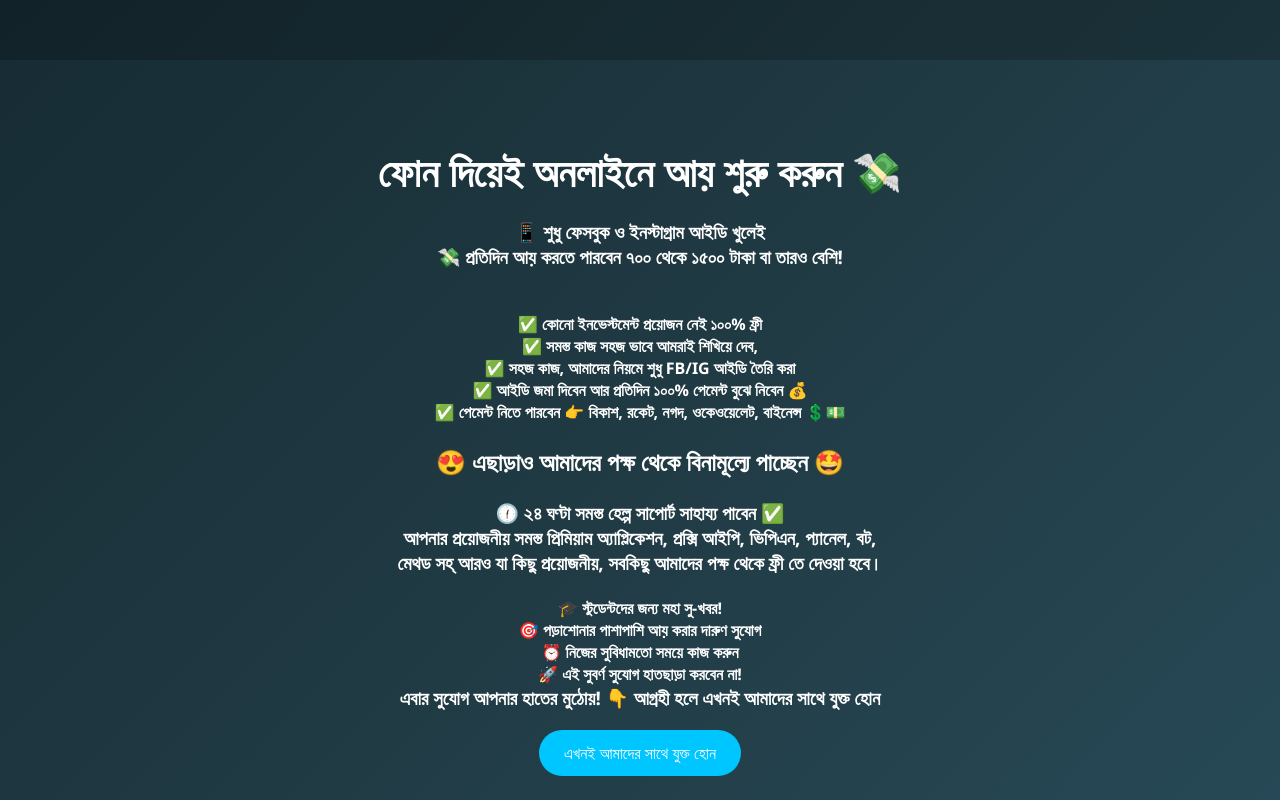
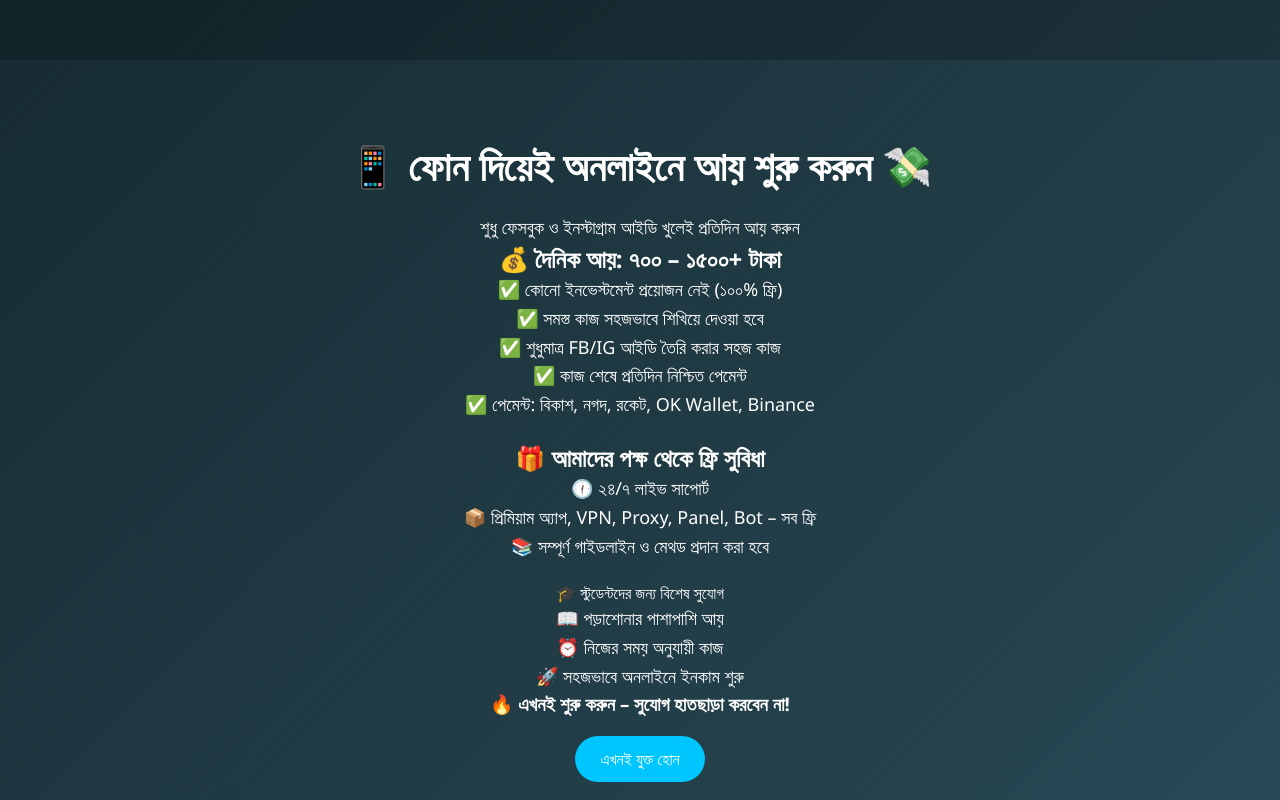
Before and after one commit to yeasin2003214-arch/Meta-Marketing, a plain HTML site: page index.html in a window 1280 px wide. Shown: the part 740-1540 px from the top of the page. Drawn offline with Linux system fonts and the light colour scheme.

Commit message:
Refactor index.html structure and content

```diff
--- a/index.html
+++ b/index.html
@@ -22,42 +22,48 @@
 <section class="hero">
   <div class="hero-content">
 
-    <h1>ফোন দিয়েই অনলাইনে আয় শুরু করুন 💸</h1>
+  <h1>📱 ফোন দিয়েই অনলাইনে আয় শুরু করুন 💸</h1>
 
-    <p>
-      <h3>📱 শুধু ফেসবুক ও ইনস্টাগ্রাম আইডি খুলেই <br>
-      💸 প্রতিদিন আয় করতে পারবেন ৭০০ থেকে ১৫০০ টাকা বা তারও বেশি! </h3><br><br>
-      <h4>
-      ✅ কোনো ইনভেস্টমেন্ট প্রয়োজন নেই ১০০% ফ্রী <br>
-      ✅ সমস্ত কাজ সহজ ভাবে আমরাই শিখিয়ে দেব, <br>
-      ✅ সহজ কাজ, আমাদের নিয়মে শুধু FB/IG আইডি তৈরি করা <br>
-      ✅ আইডি জমা দিবেন আর প্রতিদিন ১০০% পেমেন্ট বুঝে নিবেন 💰 <br>
-      ✅ পেমেন্ট নিতে পারবেন 👉 বিকাশ, রকেট, নগদ, ওকেওয়েলেট, বাইনেন্স 💲💵 <br><br>
-      </h4>
+  <p class="subtitle">
+    শুধু ফেসবুক ও ইনস্টাগ্রাম আইডি খুলেই প্রতিদিন আয় করুন
+  </p>
 
+  <h2 class="income">💰 দৈনিক আয়: ৭০০ – ১৫০০+ টাকা</h2>
 
-      <h2>😍 এছাড়াও আমাদের পক্ষ থেকে বিনামূল্যে পাচ্ছেন 🤩</h2><br>
-      <h3>🕧 ২৪ ঘণ্টা সমস্ত হেল্প সাপোর্ট সাহায্য পাবেন ✅ <br>
-      আপনার প্রয়োজনীয় সমস্ত প্রিমিয়াম অ্যাপ্লিকেশন, প্রক্সি আইপি, ভিপিএন, প্যানেল, বট, <br> মেথড সহ্‌ আরও যা কিছু প্রয়োজনীয়,
-      সবকিছু আমাদের পক্ষ থেকে ফ্রী তে দেওয়া হবে।</h3> <br>
+  <div class="features">
+    <p>✅ কোনো ইনভেস্টমেন্ট প্রয়োজন নেই (১০০% ফ্রি)</p>
+    <p>✅ সমস্ত কাজ সহজভাবে শিখিয়ে দেওয়া হবে</p>
+    <p>✅ শুধুমাত্র FB/IG আইডি তৈরি করার সহজ কাজ</p>
+    <p>✅ কাজ শেষে প্রতিদিন নিশ্চিত পেমেন্ট</p>
+    <p>✅ পেমেন্ট: বিকাশ, নগদ, রকেট, OK Wallet, Binance</p>
+  </div><br>
 
-      <h4>
-      🎓 স্টুডেন্টদের জন্য মহা সু-খবর! <br>
-      🎯 পড়াশোনার পাশাপাশি আয় করার দারুণ সুযোগ <br>
-      ⏰ নিজের সুবিধামতো সময়ে কাজ করুন <br>
-      🚀 এই সুবর্ণ সুযোগ হাতছাড়া করবেন না! <br>
-      </h4>
+  <h2>🎁 আমাদের পক্ষ থেকে ফ্রি সুবিধা</h2>
 
-      <h3>এবার সুযোগ আপনার হাতের মুঠোয়!
-      👇 আগ্রহী হলে এখনই আমাদের সাথে যুক্ত হোন</h3>
-    </p>
+  <div class="bonus">
+    <p>🕧 ২৪/৭ লাইভ সাপোর্ট</p>
+    <p>📦 প্রিমিয়াম অ্যাপ, VPN, Proxy, Panel, Bot – সব ফ্রি</p>
+    <p>📚 সম্পূর্ণ গাইডলাইন ও মেথড প্রদান করা হবে</p>
+  </div><br
 
-    <!-- 🔷 Button -->
-    <button class="contact-btn" onclick="scrollToSocial()">
-      এখনই আমাদের সাথে যুক্ত হোন
-    </button>
+  <h2>🎓 স্টুডেন্টদের জন্য বিশেষ সুযোগ</h2>
 
+  <div class="students">
+    <p>📖 পড়াশোনার পাশাপাশি আয়</p>
+    <p>⏰ নিজের সময় অনুযায়ী কাজ</p>
+    <p>🚀 সহজভাবে অনলাইনে ইনকাম শুরু</p>
   </div>
+
+  <h3 class="cta-text">
+    🔥 এখনই শুরু করুন – সুযোগ হাতছাড়া করবেন না!
+  </h3>
+
+  <!-- Button -->
+  <button class="contact-btn" onclick="scrollToSocial()">
+    এখনই যুক্ত হোন
+  </button>
+
+</div>
 </section>
 
 <!-- 🔷 SOCIAL ICON SECTION -->
@@ -80,14 +86,14 @@
     </a>-->
 
     <!-- Telegram -->
-    <a href="https://t.me/@yeasin142" target="_blank" class="social-box">
+    <a href="https://t.me/Easy_marketing1" target="_blank" class="social-box">
       <i class="fab fa-telegram telegram"></i>
       <span>Telegram</span>
       <span>Join</span>
     </a>
 
     <!-- YouTube -->
-    <a href="https://youtube.com/@techbd20n" target="_blank" class="social-box">
+    <a href="https://www.youtube.com/@earningsourcebd1" target="_blank" class="social-box">
       <i class="fab fa-youtube youtube"></i>
       <span>YouTube</span>
       <span>Subscribe</span>
```
